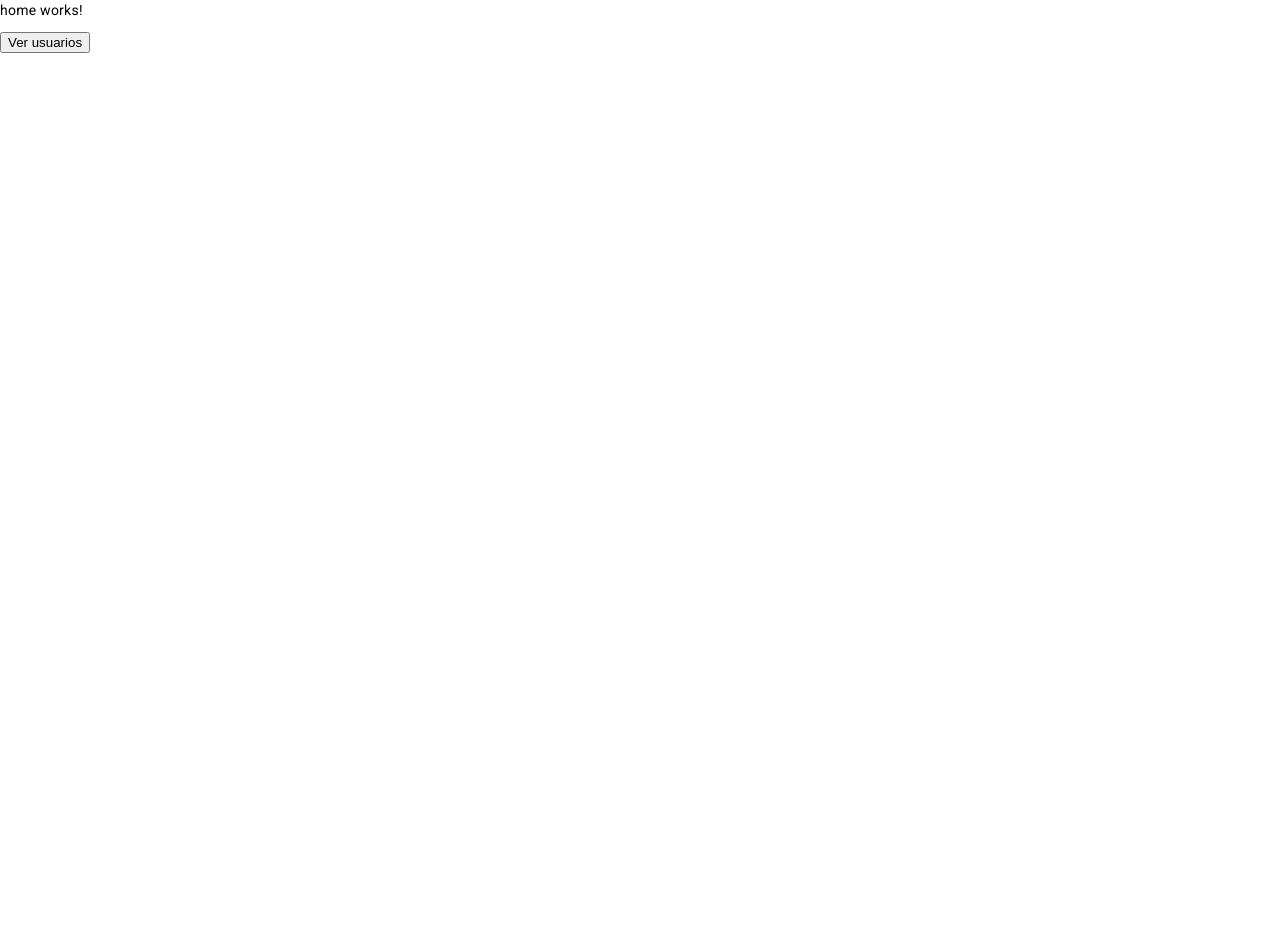
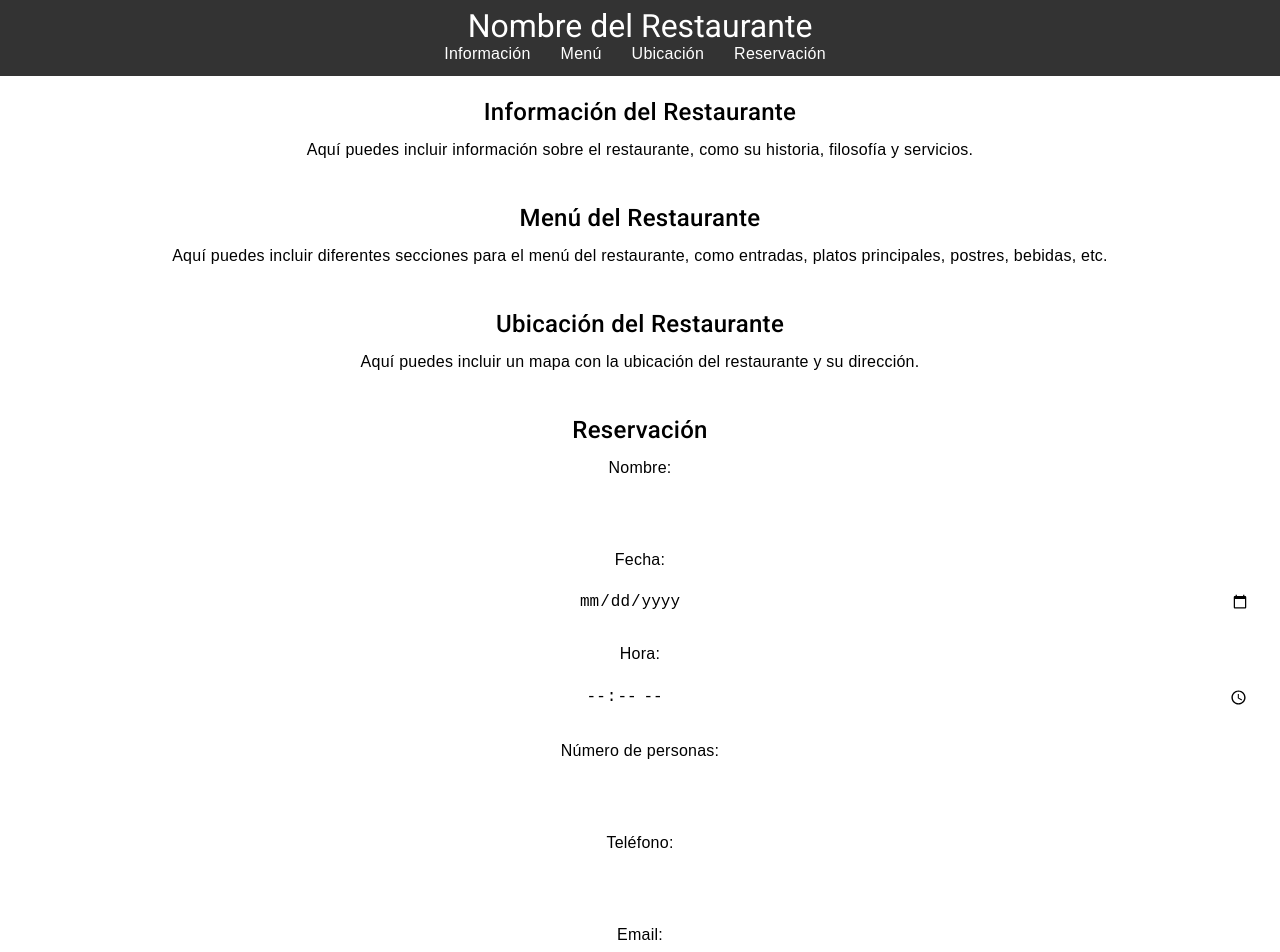
Before and after one commit to RicardoGuzmanV/DAA-Restaurante-RJGV-737080, an Angular app: page /home in a window 1280 px wide. Shown: the top 952 px of the page. Before the commit the page ends 800 px from the top, so only its background shows below. Built offline with nearby package versions, Linux system fonts and the light colour scheme.

Commit message:
Agregando pantalla home y css

```diff
--- a/src/app/home/home.component.css
+++ b/src/app/home/home.component.css
@@ -0,0 +1,97 @@
+/* Estilos generales */
+* {
+    box-sizing: border-box;
+    margin: 0;
+    padding: 0;
+    text-align: center;
+  }
+
+  body {
+    font-family: Arial, sans-serif;
+    font-size: 16px;
+    line-height: 1.5;
+  }
+
+  header {
+    background-color: #333;
+    color: #fff;
+    padding: 10px;
+  }
+
+  header h1 {
+    font-size: 32px;
+    margin: 0;
+  }
+
+  nav ul {
+    list-style: none;
+    margin: 0;
+    padding: 0;
+  }
+
+  nav li {
+    display: inline-block;
+    margin-right: 10px;
+  }
+
+  nav a {
+    color: #fff;
+    text-decoration: none;
+    padding: 10px;
+  }
+
+  nav a:hover {
+    background-color: #fff;
+    color: #333;
+  }
+
+  main {
+    padding: 20px;
+  }
+
+  section {
+    margin-bottom: 40px;
+  }
+
+  section h2 {
+    font-size: 24px;
+    margin-bottom: 10px;
+  }
+
+  section p {
+    margin-bottom: 20px;
+  }
+
+  form label {
+    display: block;
+    margin-bottom: 10px;
+  }
+
+  form input,
+  form button {
+    display: block;
+    margin-bottom: 20px;
+    padding: 10px;
+    width: 100%;
+    border: none;
+    border-radius: 5px;
+    font-size: 16px;
+  }
+
+  form button {
+    background-color: #333;
+    color: #fff;
+    cursor: pointer;
+  }
+
+  form button:hover {
+    background-color: #fff;
+    color: #333;
+  }
+
+  footer {
+    background-color: #333;
+    color: #fff;
+    padding: 10px;
+    text-align: center;
+  }
--- a/src/app/home/home.component.html
+++ b/src/app/home/home.component.html
@@ -1,2 +1,67 @@
-<p>home works!</p>
-<button [routerLink]="['/users']">Ver usuarios</button>
+<!DOCTYPE html>
+<html>
+  <head>
+    <title>Nombre del Restaurante</title>
+    <meta charset="UTF-8">
+    <meta name="viewport" content="width=device-width, initial-scale=1.0">
+  </head>
+  <body>
+    <header>
+      <h1>Nombre del Restaurante</h1>
+      <nav>
+        <ul>
+          <li><a href="#informacion">Información</a></li>
+          <li><a href="#menu">Menú</a></li>
+          <li><a href="#ubicacion">Ubicación</a></li>
+          <li><a href="#reservacion">Reservación</a></li>
+        </ul>
+      </nav>
+    </header>
+
+    <main>
+      <section id="informacion">
+        <h2>Información del Restaurante</h2>
+        <p>Aquí puedes incluir información sobre el restaurante, como su historia, filosofía y servicios.</p>
+      </section>
+
+      <section id="menu">
+        <h2>Menú del Restaurante</h2>
+        <p>Aquí puedes incluir diferentes secciones para el menú del restaurante, como entradas, platos principales, postres, bebidas, etc.</p>
+      </section>
+
+      <section id="ubicacion">
+        <h2>Ubicación del Restaurante</h2>
+        <p>Aquí puedes incluir un mapa con la ubicación del restaurante y su dirección.</p>
+      </section>
+
+      <section id="reservacion">
+        <h2>Reservación</h2>
+        <form>
+          <label for="nombre">Nombre:</label>
+          <input type="text" id="nombre" name="nombre" required>
+
+          <label for="fecha">Fecha:</label>
+          <input type="date" id="fecha" name="fecha" required>
+
+          <label for="hora">Hora:</label>
+          <input type="time" id="hora" name="hora" required>
+
+          <label for="personas">Número de personas:</label>
+          <input type="number" id="personas" name="personas" min="1" max="10" required>
+
+          <label for="telefono">Teléfono:</label>
+          <input type="tel" id="telefono" name="telefono" required>
+
+          <label for="email">Email:</label>
+          <input type="email" id="email" name="email" required>
+
+          <button type="submit">Enviar</button>
+        </form>
+      </section>
+    </main>
+
+    <footer>
+      <p>Derechos reservados © 2023 Nombre del Restaurante</p>
+    </footer>
+  </body>
+</html>
```
